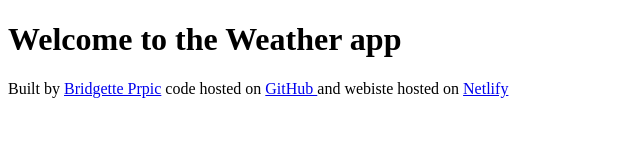
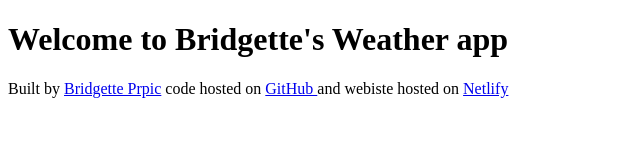
Before and after one commit to bridgette-prpic/weather-app, a plain HTML site: page index.html in a window 1280 px wide. Shown: the whole page, without its empty margins (0-640 px from the left). Drawn offline with Linux system fonts and the light colour scheme.

Commit message:
Updated h1

```diff
--- a/index.html
+++ b/index.html
@@ -6,7 +6,7 @@
     <title>Weather app</title>
   </head>
   <body>
-    <h1>Welcome to the Weather app</h1>
+    <h1>Welcome to Bridgette's Weather app</h1>
     <footer>
       Built by
       <a href="https://github.com/bridgette-prpic" target="_blank">
```
